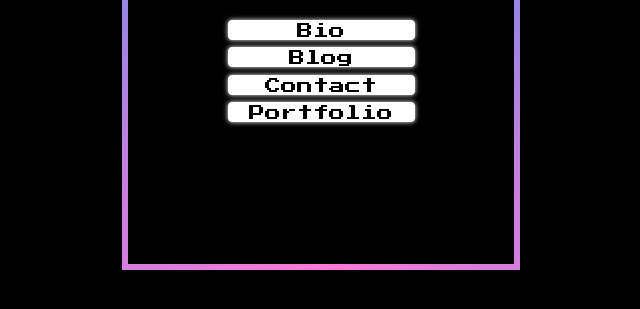
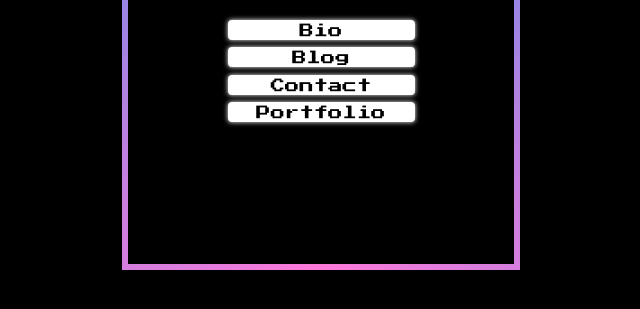
Before and after one commit to andrw-r/andrw-r.github.io, a plain HTML site: page index.html in a window 1280 px wide. Shown: the part 329-638 px from the top of the page, without its empty margins (319-959 px from the left). Drawn offline with nearby package versions, Linux system fonts and the light colour scheme.

Commit message:
Updated btn font-size & padding.

```diff
--- a/style.css
+++ b/style.css
@@ -165,7 +165,7 @@ body {
     width: 50%;
     height: 2.5vh;
 
-    padding-bottom: 2%;
+    padding-bottom: 1.5%;
     padding-top: 2.5%;
     padding-left: 1%;
     padding-right: 1%;
@@ -178,7 +178,7 @@ body {
     border-radius: 0.25em;
     box-shadow: 0px 0px 5px 0px white;
 
-    font-size: 1em;
+    font-size: 0.9em;
     font-family: 'Press Start 2P', cursive !important;
     text-decoration: none;
     text-align: center;
```
